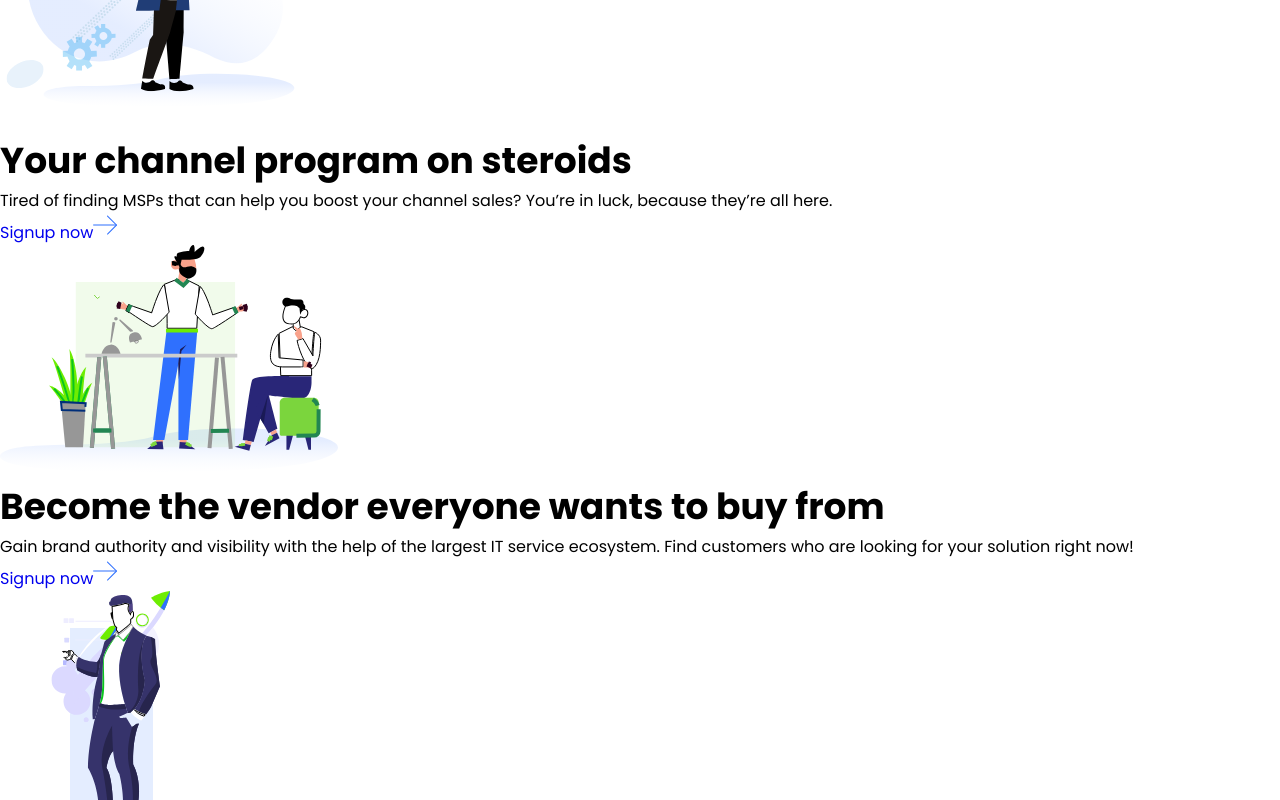
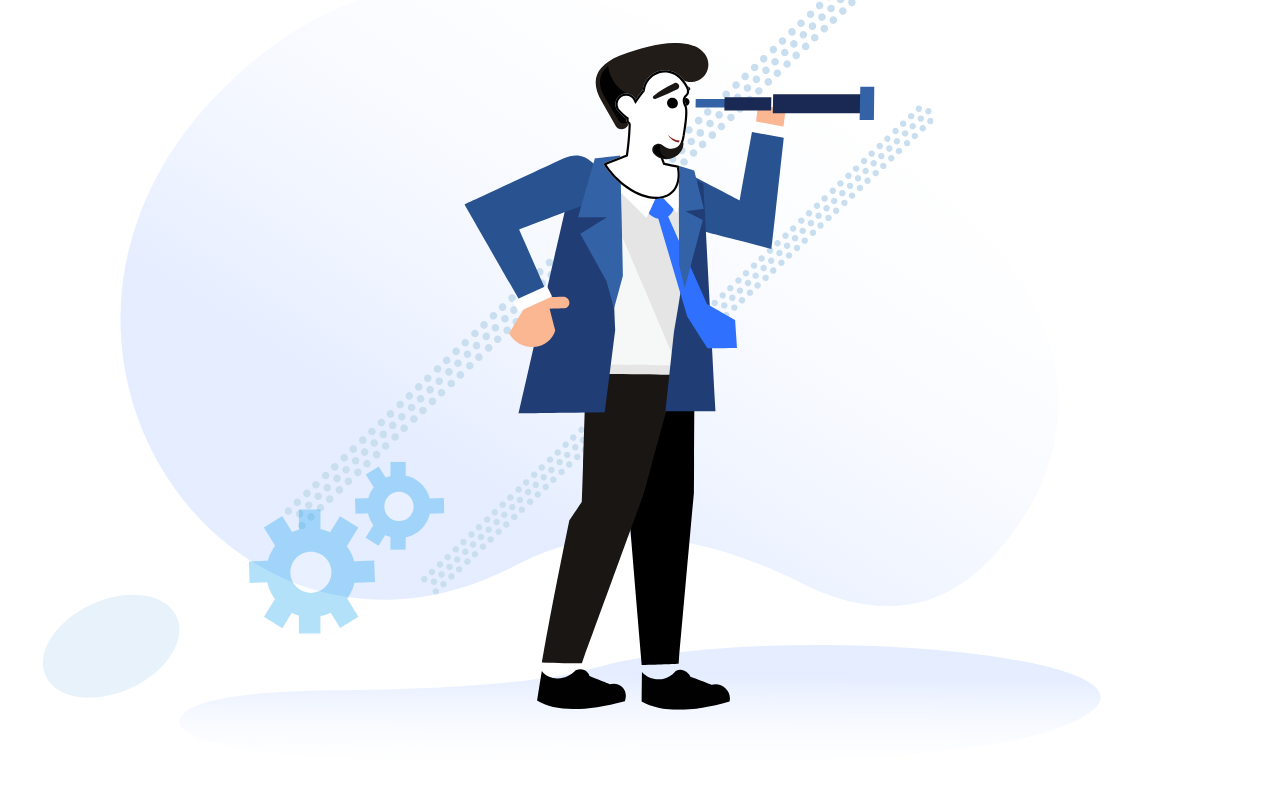
Before and after one commit to leonardocgs/Zomentum, a React (Vite) app: page / in a window 1280 px wide. Shown: the part 1060-1860 px from the top of the page. Built offline with nearby package versions, Linux system fonts and the light colour scheme.

Commit message:
feat: add services-section style

```diff
--- a/src/App.css
+++ b/src/App.css
@@ -173,6 +173,45 @@
   flex-direction: column;
   align-items: center;
 }
+
+/* services-section */
+.services-section {
+  text-align: center;
+}
+.services-section a {
+  font-size: 1.6rem;
+  color: #2f70fe;
+}
+.services-section h2 {
+  font-size: 2.8rem;
+  font-weight: bold;
+}
+.services-section p {
+  font-size: 1.6rem;
+}
+.services-section .signup-link {
+  display: flex;
+  align-items: center;
+  justify-content: center;
+  gap: 8px;
+}
+
+/* service-section individual-service */
+
+.individual-service {
+  display: flex;
+  flex-direction: column;
+  padding: 4.5rem 1.9rem;
+}
+.individual-service:first-child .signup-link {
+  display: none;
+}
+.individual-service .container {
+  display: flex;
+  flex-direction: column;
+  gap: 24px;
+}
+
 @media (min-width: 700px) and (max-width: 1250px) {
   .hero-section {
     justify-content: initial;
```
